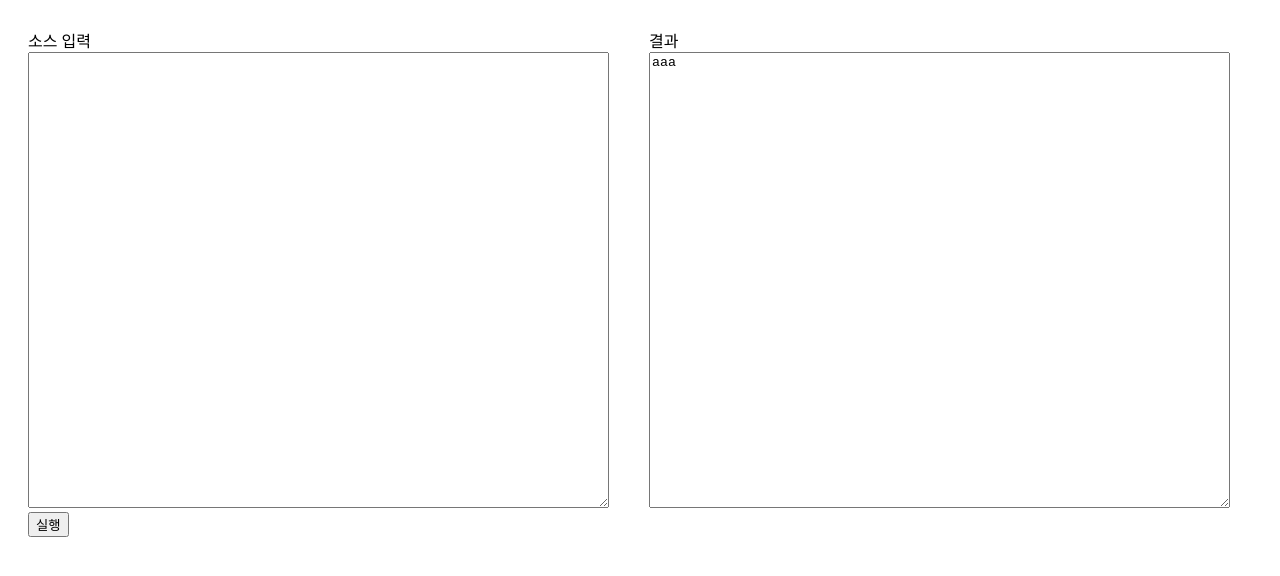
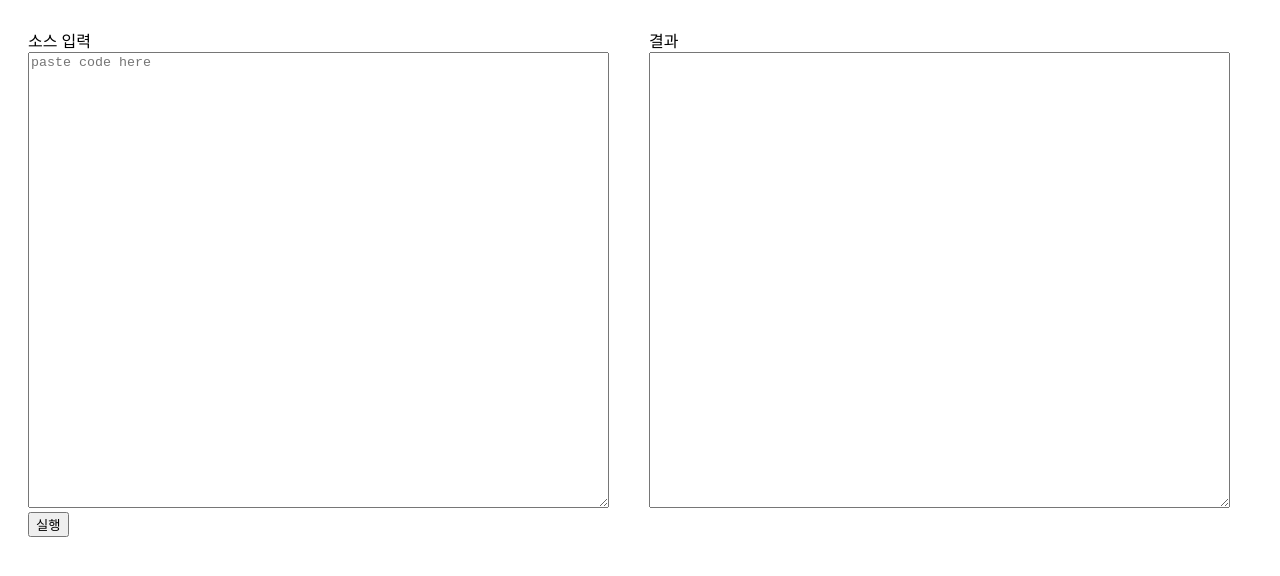
Before and after one commit to myyh1234/TapToSpace, a plain HTML site: page index.html in a window 1280 px wide. Drawn offline with Linux system fonts and the light colour scheme.

Commit message:
textarea 기본값 수정

```diff
--- a/index.html
+++ b/index.html
@@ -33,12 +33,12 @@
     <div id="con">
         <form method="get">
             <label for="source">소스 입력</label><br>
-            <textarea name="source" id="source" cols="70" rows="30"></textarea><br>
+            <textarea name="source" id="source" cols="70" rows="30" placeholder="paste code here"></textarea><br>
             <input type="button" value="실행" onclick="f()">
         </form>
         <form method="get">
             <label for="result">결과</label><br>
-            <textarea name="result" id="result" cols="70" rows="30">aaa</textarea><br>
+            <textarea name="result" id="result" cols="70" rows="30"></textarea><br>
         </form>
     </div>
 </body>
```
